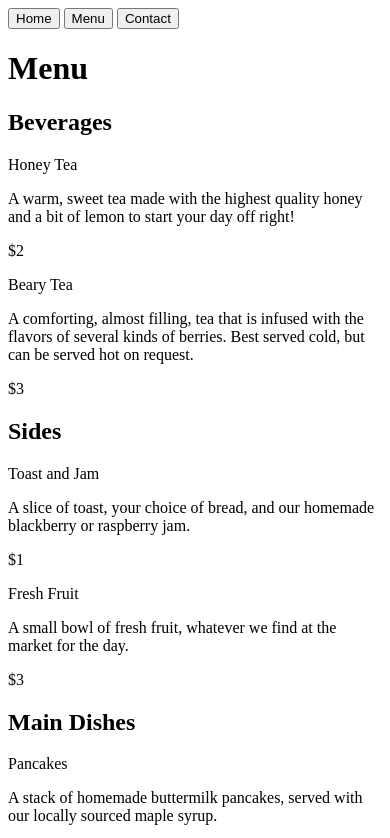
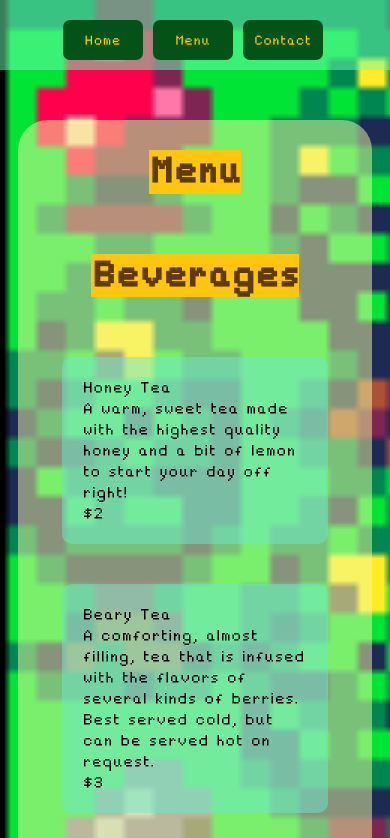
Before and after one commit to lspacka/TOP-restaurant-page, a website built with webpack: page src/index.html in a window 390 px wide. Both pictures are taken after a click on the button "Menu". Shown: the top 838 px of the page. Built offline with nearby package versions, Linux system fonts and the light colour scheme.

Commit message:
layout for mobile done

```diff
--- /dev/null
+++ b/TODO.txt
@@ -0,0 +1,3 @@
+- style box headings
+- get menu images
+- line up boxes in home
--- a/package.json
+++ b/package.json
@@ -10,7 +10,9 @@
   "author": "",
   "license": "ISC",
   "devDependencies": {
+    "css-loader": "^6.10.0",
     "html-webpack-plugin": "^5.6.0",
+    "style-loader": "^3.3.4",
     "webpack": "^5.90.3",
     "webpack-cli": "^5.1.4",
     "webpack-dev-server": "^5.0.3"
--- a/src/home.js
+++ b/src/home.js
@@ -1,3 +1,5 @@
+import './style.css'
+
 const body = document.body
 const content = document.getElementById('content')
 
@@ -7,30 +9,29 @@ export default function Home() {
   const name = document.createElement('h1')
   const honeycomb = document.createElement('img')
   const review_inner = document.createElement('div')
-  const review_outer = document.createElement('div')
   const hours_inner = document.createElement('div')
-  const hours_outer = document.createElement('div')
   const loc_inner = document.createElement('div')
-  const loc_outer = document.createElement('div')
-  const heart = document.createElement('img')
 
-  review_inner.innerHTML = "<p>Beary's has the best porridge! The atmosphere and customer service make you feel like you are sitting in the middle of the woods, eating like a bear! This is exactly the kind of place that I like to return to again and again.<p>Goldilocks</p></p>"
-  hours_inner.innerHTML = "<h3>Hours</h3><p>Sunday: 8am - 8pm Monday: 6am - 6pm Tuesday: 6am - 6pm Wednesday: 6am - 6pm Thursday: 6am - 10pm Friday: 6am - 10pm Saturday: 8am - 10pm</p>"
+  name.classList.add('heading')
+  // review_inner.classList.add('info')
+  review_inner.setAttribute('id', 'review')
+  // hours_inner.classList.add('info')
+  hours_inner.setAttribute('id', 'hours')
+  // loc_inner.classList.add('info')
+  loc_inner.setAttribute('id', 'location')
+
+  review_inner.innerHTML = "<p>Beary's has the best porridge! The atmosphere and customer service make you feel like you are sitting in the middle of the woods, eating like a bear! This is exactly the kind of place that I like to return to again and again.</p><p>Goldilocks</p>"
+  hours_inner.innerHTML = "<h3>Hours</h3><p>Sunday: 8am - 8pm <br>Monday: 6am - 6pm <br>Tuesday: 6am - 6pm <br>Wednesday: 6am - 6pm<br> Thursday: 6am - 10pm<br> Friday: 6am - 10pm <br>Saturday: 8am - 10pm</p>"
   loc_inner.innerHTML = "<h3>Location</h3><p>123 Forest Drive, Forestville, Maine</p>"
-
-  review_outer.appendChild(review_inner)
-  hours_outer.appendChild(hours_inner)
-  loc_outer.appendChild(loc_inner)
 
   honeycomb.src = '/images/honeycomb.svg'
   honeycomb.width = 50
   honeycomb.height = 50
 
-  name.classList.add('restaurant-name')
   name.textContent = "Beary's Breakfast Bar"
-  content.append(name, honeycomb, review_outer, hours_outer, loc_outer)
+  content.append(name, review_inner, hours_inner, loc_inner)
 
-  const info_boxes = document.querySelectorAll('div:not(content)')
+  const info_boxes = document.querySelectorAll('div:not(#content)')
   info_boxes.forEach(box => {
     box.classList.add('home-info')
   })
--- a/src/menu.js
+++ b/src/menu.js
@@ -1,64 +1,44 @@
+import './style.css'
+
 const body = document.body
 const content = document.getElementById('content')
 
 export default function Menu() {
   content.innerHTML = ''
 
-  const menuHeading_inner = document.createElement('div')
-  const menuHeading_outer = document.createElement('div')
-  const bevHeading_inner = document.createElement('div')
-  const bevHeading_outer = document.createElement('div')
-  const sidesHeading_inner = document.createElement('div')
-  const sidesHeading_outer = document.createElement('div')
-  const mainHeading_inner = document.createElement('div')
-  const mainHeading_outer = document. createElement('div')
+  const menuHeading_inner = document.createElement('h1')
+  const bevHeading_inner = document.createElement('h3')
+  const sidesHeading_inner = document.createElement('h3')
+  const mainHeading_inner = document.createElement('h3')
 
   const beverage_inner1 = document.createElement('div')
-  const beverage_outer1 = document.createElement('div')
   const beverage_inner2 = document.createElement('div')
-  const beverage_outer2 = document.createElement('div')
   const side_inner1 = document.createElement('div')
-  const side_outer1 = document.createElement('div')
   const side_inner2 = document.createElement('div')
-  const side_outer2 = document.createElement('div')
   const mainDish_inner1 = document.createElement('div')
-  const mainDish_outer1 = document.createElement('div')
   const mainDish_inner2 = document.createElement('div')
-  const mainDish_outer2 = document.createElement('div')
   const mainDish_inner3 = document.createElement('div')
-  const mainDish_outer3 = document.createElement('div')
   const mainDish_inner4 = document.createElement('div')
-  const mainDish_outer4 = document.createElement('div')
   const mainDish_inner5 = document.createElement('div')
-  const mainDish_outer5 = document.createElement('div')
   const mainDish_inner6 = document.createElement('div')
-  const mainDish_outer6 = document.createElement('div')
   const mainDish_inner7 = document.createElement('div')
-  const mainDish_outer7 = document.createElement('div')
   const mainDish_inner8 = document.createElement('div')
-  const mainDish_outer8 = document.createElement('div')
 
-  menuHeading_inner.innerHTML = "<h1>Menu</h1>"
-  bevHeading_inner.innerHTML = "<h2>Beverages</h2>"
-  sidesHeading_inner.innerHTML = "<h2>Sides</h2>"
-  mainHeading_inner.innerHTML = "<h2>Main Dishes</h2>"
+  menuHeading_inner.classList.add('heading')
+  bevHeading_inner.classList.add('heading')
+  sidesHeading_inner.classList.add('heading')
+  mainHeading_inner.classList.add('heading')
 
-  menuHeading_outer.append(menuHeading_inner)
-  bevHeading_outer.append(bevHeading_inner)
-  sidesHeading_outer.append(sidesHeading_inner)
-  mainHeading_outer.append(mainHeading_inner)
+  menuHeading_inner.textContent = "Menu"
+  bevHeading_inner.textContent = "Beverages"
+  sidesHeading_inner.textContent = "Sides"
+  mainHeading_inner.textContent = "Main Dishes"
 
   beverage_inner1.innerHTML = "<p>Honey Tea</p><p>A warm, sweet tea made with the highest quality honey and a bit of lemon to start your day off right!</p><p>$2</p>"
   beverage_inner2.innerHTML = "<p>Beary Tea</p><p>A comforting, almost filling, tea that is infused with the flavors of several kinds of berries. Best served cold, but can be served hot on request.</p><p>$3</p>"
 
-  beverage_outer1.append(beverage_inner1)
-  beverage_outer2.append(beverage_inner2)
-
   side_inner1.innerHTML = "<p>Toast and Jam</p><p>A slice of toast, your choice of bread, and our homemade blackberry or raspberry jam.</p><p>$1</p>"
   side_inner2.innerHTML = "<p>Fresh Fruit</p><p>A small bowl of fresh fruit, whatever we find at the market for the day.</p><p>$3</p>"
-
-  side_outer1.append(side_inner1)
-  side_outer2.append(side_inner2)
 
   mainDish_inner1.innerHTML = "<p>Pancakes</p><p>A stack of homemade buttermilk pancakes, served with our locally sourced maple syrup.</p><p>$4</p>"
   mainDish_inner2.innerHTML = "<p>French Toast</p><p>Two slices of the best french toast you will ever eat, served with our locally sourced maple syrup.</p><p>$5</p>"
@@ -69,32 +49,29 @@ export default function Menu() {
   mainDish_inner7.innerHTML = "<p>Beary Bowl</p><p>Get a big ole bowl of our berries! Side of honey is $1 extra.</p><p>$7</p>"
   mainDish_inner8.innerHTML = "<p>The Beary Best Porridge</p><p>Made by Baby Bear himself, this porridge is guarenteed to be just right, or your money back.</p><p>$5</p>"
 
-  mainDish_outer1.append(mainDish_inner1)
-  mainDish_outer2.append(mainDish_inner2)
-  mainDish_outer3.append(mainDish_inner3)
-  mainDish_outer4.append(mainDish_inner4)
-  mainDish_outer5.append(mainDish_inner5)
-  mainDish_outer6.append(mainDish_inner6)
-  mainDish_outer7.append(mainDish_inner7)
-  mainDish_outer8.append(mainDish_inner8)
+  content.append(
+    menuHeading_inner,
+    bevHeading_inner,
+    beverage_inner1,
+    beverage_inner2,
+    sidesHeading_inner,
+    side_inner1,
+    side_inner2,
+    mainHeading_inner,
+    mainDish_inner1,
+    mainDish_inner2,
+    mainDish_inner3,
+    mainDish_inner4,
+    mainDish_inner5,
+    mainDish_inner6,
+    mainDish_inner7,
+    mainDish_inner8
+  )
 
-  content.append(
-    menuHeading_outer,
-    bevHeading_outer,
-    beverage_outer1,
-    beverage_outer2,
-    sidesHeading_outer,
-    side_outer1,
-    side_outer2,
-    mainHeading_outer,
-    mainDish_outer1,
-    mainDish_outer2,
-    mainDish_outer3,
-    mainDish_outer4,
-    mainDish_outer5,
-    mainDish_outer6,
-    mainDish_outer7,
-    mainDish_outer8
-  )
+  const info_boxes = document.querySelectorAll('div:not(#content)')
+  info_boxes.forEach(box => {
+    box.classList.add('menu-info')
+  })
+
   body.appendChild(content)
 }
--- /dev/null
+++ b/src/style.css
@@ -0,0 +1,134 @@
+@font-face {
+  font-family: 'BetterPixels';
+  src: url('/font/BetterPixels.ttf');
+}
+
+:root {
+  --yellow: #FFC60B;
+  --green: #85AE85;
+  --light-blue: #0A95FF;
+  --dark-blue: #230AFF;
+  --purple: #7766FF;
+  --lilac: #AAA0FF;
+  --dark-orange: #df880a;
+  --chocolate: #c16a08;
+  --khaki: #ffde73;
+}
+
+* {
+  box-sizing: border-box;
+  margin: 0;
+  padding: 0;
+}
+
+body {
+  background: url(/images/forestbg.png);
+  background-repeat: no-repeat;
+  background-size: cover;
+  min-height: 100vh;
+  font-family: 'BetterPixels'
+}
+
+header {
+  height: 70px;
+  display: flex;
+  justify-content: space-evenly;
+  align-items: center;
+  padding-top: 10px;
+  background-color: rgba(115, 255, 180, 0.5);
+  margin-bottom: 50px;
+}
+
+button {
+  margin-right: 5px;
+  width: 80px;
+  height: 40px;
+  border: none;
+  border-radius: 7px;
+  color:rgb(254, 204, 0);
+  background: #035218;
+  font-family: 'BetterPixels';
+  font-size: 1.3rem;
+}
+
+button:hover {
+  background: rgba(16, 147, 51, 0.8);
+  cursor: pointer;
+  color: rgb(139, 255, 7);
+  /* color: rgb(180, 255, 29); */
+  font-weight: bold;
+}
+
+#content {
+  background-color: rgba(242, 251, 162, 0.5);
+  display: flex;
+  flex-direction: column;
+  align-items: center;
+  padding: 30px;
+  width: 90.9%;
+  margin: 0 auto;
+  border-radius: 30px;
+}
+
+.heading {
+  font-size: 3.4rem;
+  line-height: 0.8;
+  margin-bottom: 60px;
+  background-color: rgb(255, 198, 11);
+  /* width: fit-content; */
+  text-align: center;
+  color:#613b06;
+}
+
+.home-info {
+  background:rgba(108, 231, 205, 0.5);
+  margin-bottom: 40px;
+  padding: 20px;
+  font-size: 1.5rem;
+  font-weight: 100;
+  border-radius: 10px;
+}
+
+.menu-info {
+  background:rgba(108, 231, 205, 0.5);
+  margin-bottom: 40px;
+  padding: 20px;
+  font-size: 1.5rem;
+  font-weight: 100;
+  border-radius: 10px;
+  width: 90%;
+}
+
+.contact-info {
+  background:rgba(108, 231, 205, 0.5);
+  margin-bottom: 40px;
+  padding: 20px;
+  font-size: 1.5rem;
+  font-weight: 100;
+  border-radius: 10px;
+}
+
+#review p:nth-of-type(2) {
+  margin-top: 10px;
+  margin-left: 20px;
+  font-weight: bold;
+  font-size: 1.7rem;
+}
+
+#hours > h3,
+#location > h3 {
+  margin-left: 20px;
+}
+
+#hours > p,
+#location > p {
+  margin-left: 35px;
+}
+
+/*  to prevent ugly overblown background on menu page  */
+
+/* @media screen and (min-height: 300vh) {
+  body {
+    background-size: 50vh;
+  }
+} */
--- a/webpack.config.js
+++ b/webpack.config.js
@@ -6,6 +6,18 @@ module.exports = {
   output: {
     filename: 'main.js',
     path: path.resolve(__dirname, 'dist'),
+  },
+  module: {
+    rules: [
+      {
+        test: /\.css$/i,
+        use: ['style-loader', 'css-loader'],
+      },
+      {
+        test: /\.(woff|woff2|eot|ttf|otf)$/i,
+        type: 'asset/resource',
+      },
+    ],
   },
   devServer: {
     static: './dist',
```
Also changed, not shown: font/OFL.txt (deleted, +0 -93 lines), src/contact.js (+14 -13 lines), README.md, dist/877b6d639b8093d01161.png (added), dist/a199d93443ab043a5cc4.ttf (added), dist/ddfa93cd14d75eae6118.ttf (added), dist/index.html, dist/main.js, font/BetterPixels.ttf (added), images/forestbg.png (added), 2 other files.
